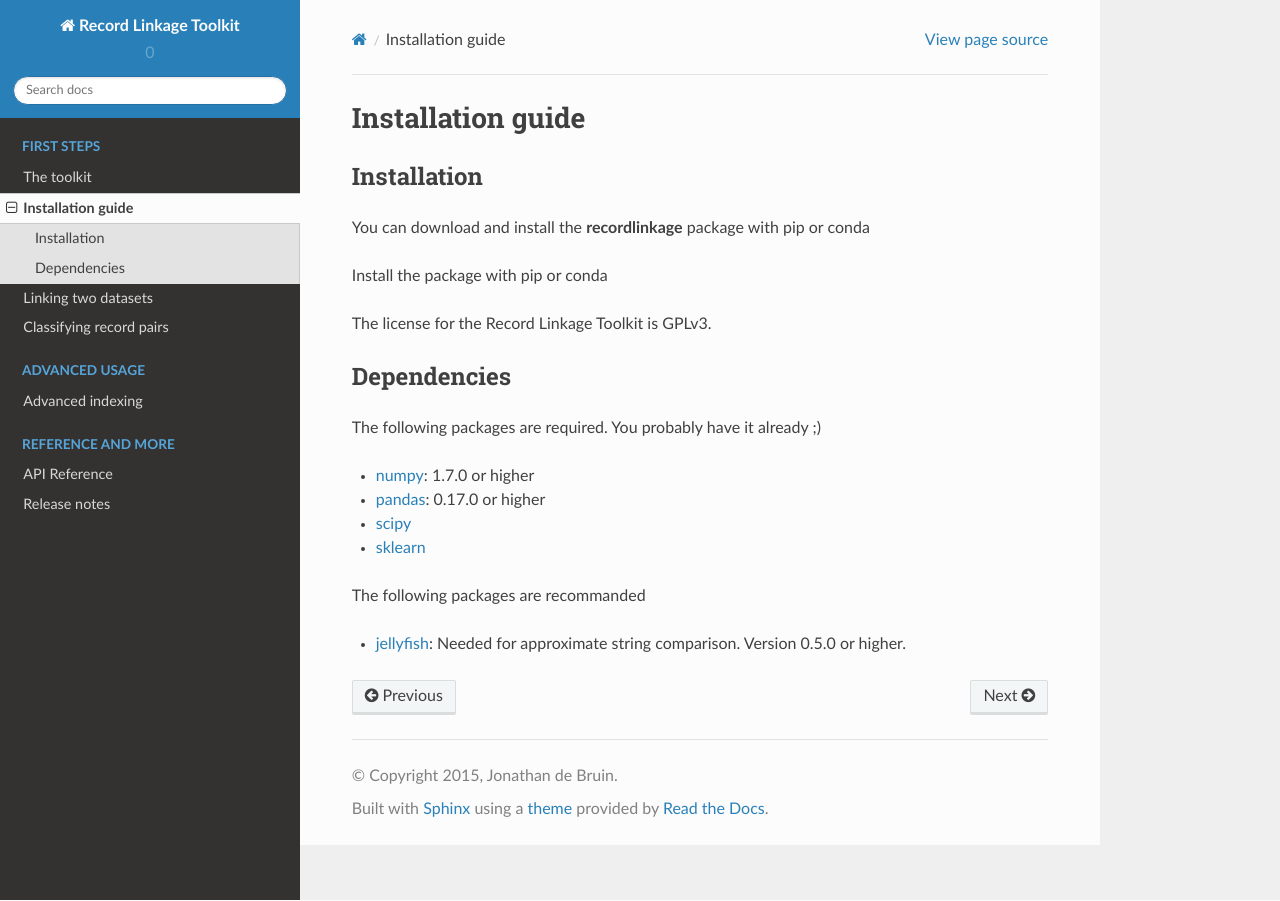
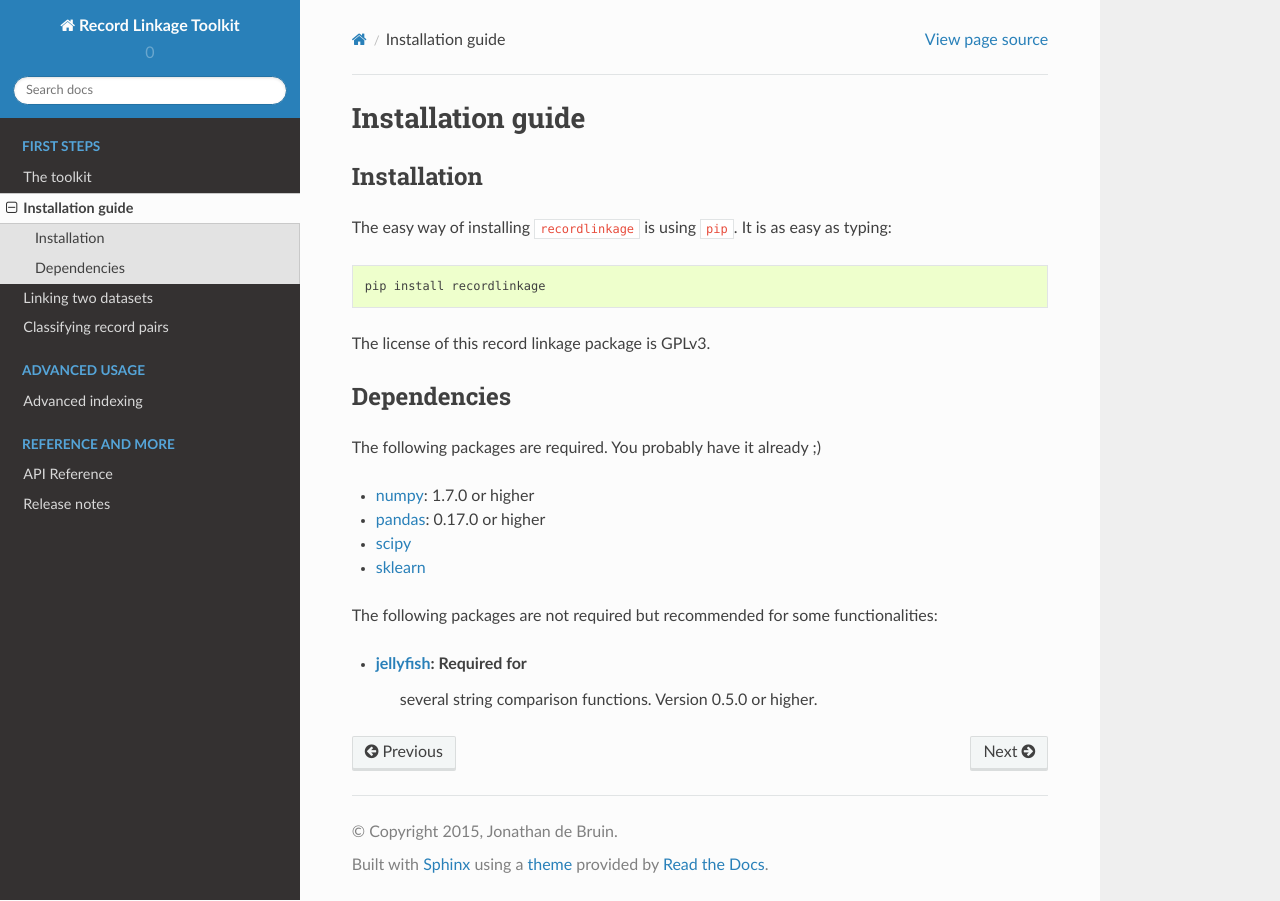
Before and after one commit to J535D165/recordlinkage, a Sphinx documentation site: the page built from docs/installation.rst, in a window 1280 px wide. Built offline with Sphinx 7.4.7 and the Read the Docs theme 2.0.0, drawn with Linux system fonts in a browser that asks for light colours.

Commit message:
Update installation docs

```diff
--- a/docs/installation.rst
+++ b/docs/installation.rst
@@ -5,17 +5,13 @@ Installation guide
 Installation
 ============
 
-You can download and install the **recordlinkage** package with pip or conda
-
-Install the package with pip or conda
+The easy way of installing ``recordlinkage`` is using ``pip``. It is as easy as typing:
 
 .. code:: sh
+
 	pip install recordlinkage
 
-	conda install recordlinkage
-
-
-The license for the Record Linkage Toolkit is GPLv3.
+The license of this record linkage package is GPLv3.
 
 Dependencies
 ============
@@ -27,7 +23,7 @@ The following packages are required. You probably have it already ;)
 -  `scipy <https://www.scipy.org/>`__
 -  `sklearn <http://scikit-learn.org/>`__
 
-The following packages are recommanded
+The following packages are not required but recommended for some functionalities:
 
--  `jellyfish <https://github.com/jamesturk/jellyfish>`__: Needed for
-   approximate string comparison. Version 0.5.0 or higher.
+-  `jellyfish <https://github.com/jamesturk/jellyfish>`__: Required for
+	several string comparison functions. Version 0.5.0 or higher.
```
